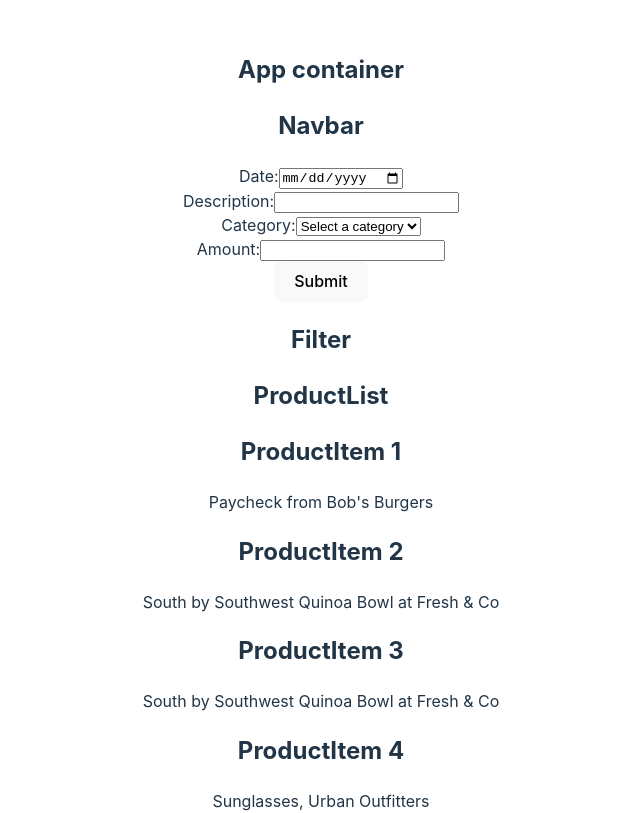
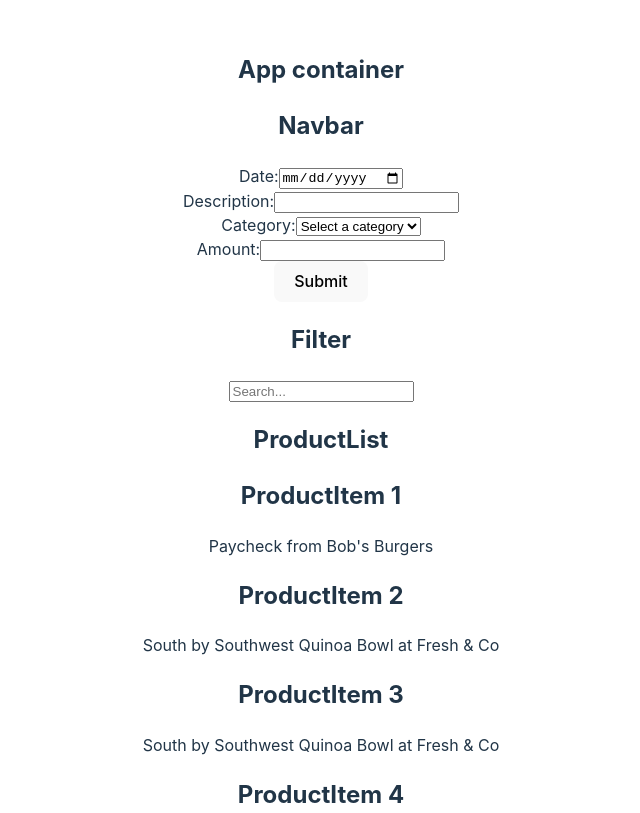
Before and after one commit to frankip/react-simple-ecommerce, a React (Vite) app: page / in a window 1280 px wide. Shown: the top 813 px of the page, without its empty margins (319-959 px from the left). Built offline with nearby package versions, Linux system fonts and the light colour scheme; data requests are answered from the project's data file.

Commit message:
implement filter

```diff
--- a/src/Components/AppContainer.jsx
+++ b/src/Components/AppContainer.jsx
@@ -10,6 +10,7 @@ import NewEntryForm from "./NewEntryForm";
 
 function AppContainer() {
     const [itemList, setItemList] = useState([]);
+    const [searchTerm, setSearchTerm] = useState('')
 
     const baseUrl= ` http://localhost:8081/transactions`
 
@@ -41,14 +42,25 @@ function AppContainer() {
           setItemList([...itemList, newItem]);
     }
 
+    const itemsToDisplay = itemList.filter((item) => {
+        console.log('serc', item);
+        if (searchTerm) return item.description.toLowerCase().includes(searchTerm)
+        return itemList;
+      });
+
+    function handleSearchChange(event) {
+        setSearchTerm(event.target.value)
+      }
+
+
 
     return (
         <> {/* Use fragment syntax to wrap multiple elements */}
             <h2>App container</h2>
             <Navbar />
             <NewEntryForm handleUpdateItemList={handleUpdateItemList}/>
-            <Filter />
-            <ProductList products={itemList}/> {/* pass down the "itemList" state as a prop */}
+            <Filter onSearchChange={handleSearchChange} searchTerm={searchTerm}/>
+            <ProductList products={itemsToDisplay}/> {/* pass down the "itemList" state as a prop */}
             <Footer />
         </>);// Close the fragment
 }
--- a/src/Components/Filter.jsx
+++ b/src/Components/Filter.jsx
@@ -1,7 +1,16 @@
-function Filter() {
+function Filter({onSearchChange, searchTerm}) {
     return (
         <>
             <h2>Filter</h2>
+            <div className="Filter">
+                <input
+                    type="text"
+                    name="search"
+                    placeholder="Search..."
+                    value={searchTerm}
+                    onChange={onSearchChange}
+                />
+            </div>
         </>);
 }
 
```
